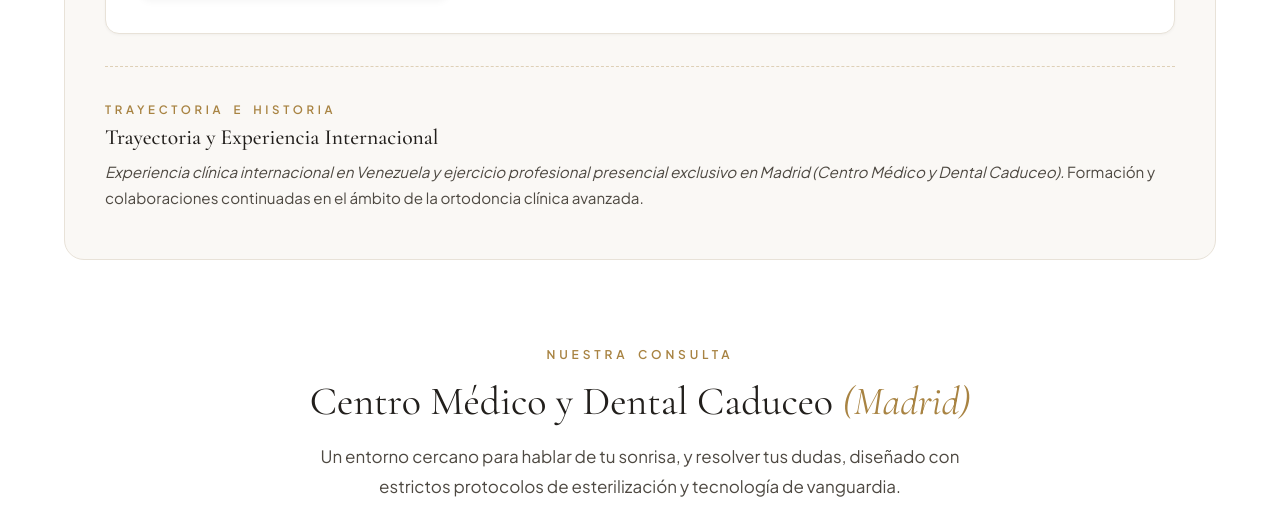
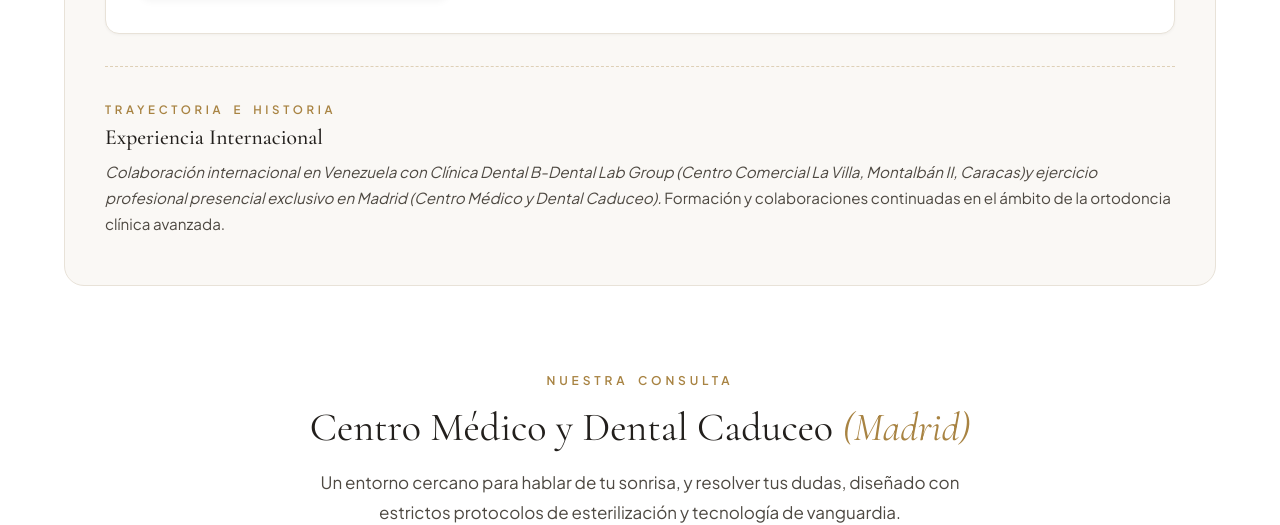
Before and after one commit to Adriana-Mendoza/Ortodoncia, a plain HTML site: page sobre-la-doctora.html in a window 1280 px wide. Shown: the part 1686-2211 px from the top of the page. Drawn offline with nearby package versions, Linux system fonts and the light colour scheme.

Commit message:
Update sobre-la-doctora.html

```diff
--- a/sobre-la-doctora.html
+++ b/sobre-la-doctora.html
@@ -163,10 +163,10 @@
       <div style="border-top: 1px dashed var(--color-gold-border); padding-top: 1.75rem;">
         <span class="overline" style="font-size: 0.72rem; margin-bottom: 0.25rem;">TRAYECTORIA E HISTORIA</span>
         <h3 class="h3-title" style="font-size: 1.35rem; margin-bottom: 0.5rem;">
-          Trayectoria y Experiencia Internacional
+          Experiencia Internacional
         </h3>
         <p class="font-sans" style="font-size: 0.95rem; line-height: 1.7; color: var(--color-text-body);">
-          <em>Experiencia clínica internacional en Venezuela y ejercicio profesional presencial exclusivo en Madrid (Centro Médico y Dental Caduceo).</em> Formación y colaboraciones continuadas en el ámbito de la ortodoncia clínica avanzada.
+          <em>Colaboración internacional en Venezuela con Clínica Dental B-Dental Lab Group (Centro Comercial La Villa, Montalbán II, Caracas)y ejercicio profesional presencial exclusivo en Madrid (Centro Médico y Dental Caduceo).</em> Formación y colaboraciones continuadas en el ámbito de la ortodoncia clínica avanzada.
         </p>
       </div>
     </section>
```
